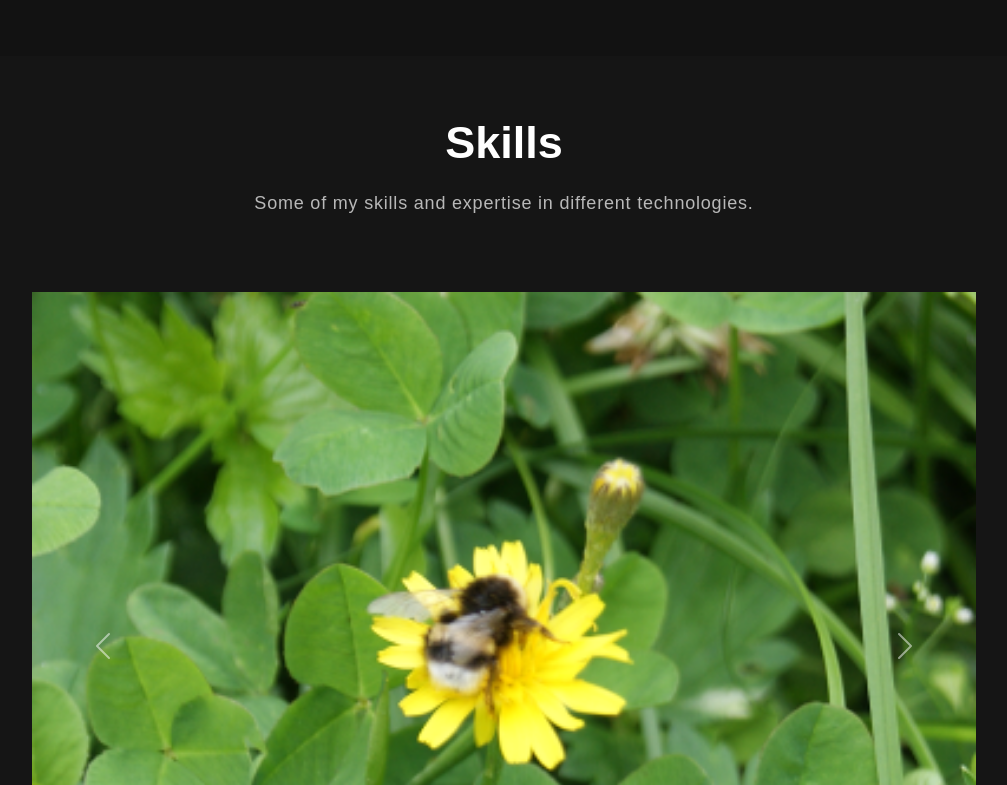
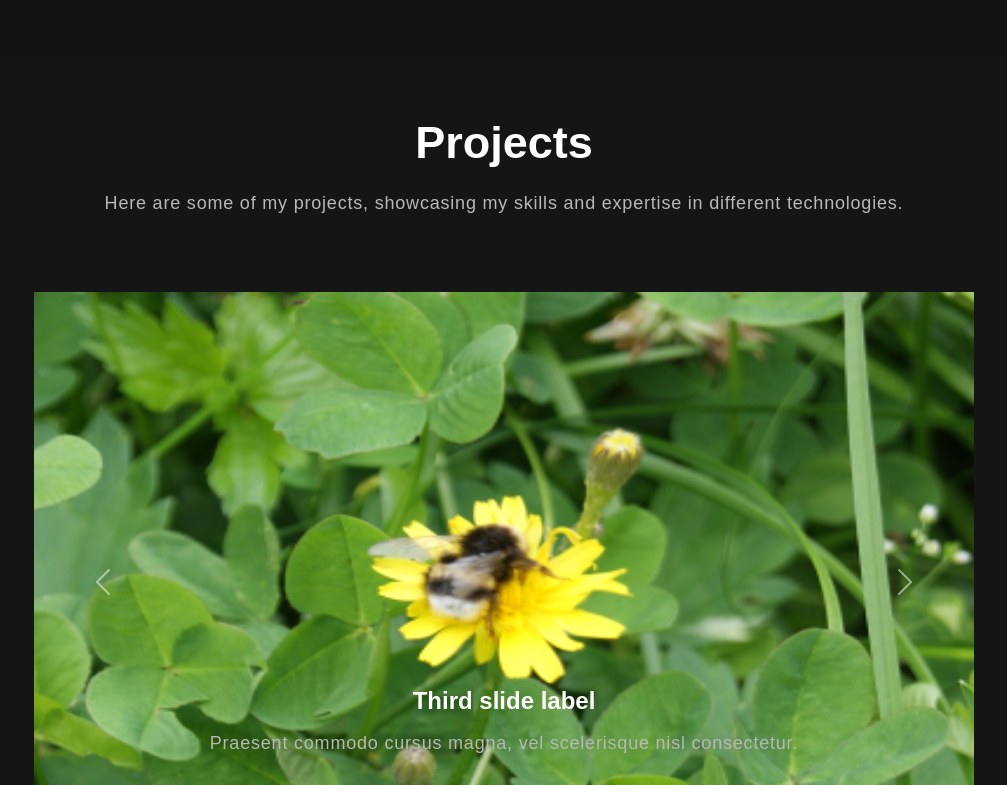
Before and after one commit to NeilSenEasow/personal_portfolio, a React (Create React App) app: page / in a window 1280 px wide. Shown: the part 375-1160 px from the top of the page, without its empty margins (136-1143 px from the left). Built offline with nearby package versions, Linux system fonts and the light colour scheme.

Commit message:
Add images to carousel

```diff
--- a/src/App.css
+++ b/src/App.css
@@ -338,6 +338,25 @@ nav.navbar .navbar-toggler[aria-expanded="true"] .navbar-toggler-icon {
   color: #B8B8B8;
 }
 
+.carousel-image {
+  width: 940px;   /* Example width - adjust as needed */
+  height: 580px;  /* Example height - adjust as needed */
+  overflow: hidden; /*Ensures the image does not overflow container*/
+}
+.carousel-image::before {
+  content: "";
+  display: block;
+  padding-top: 62.5%; /*Calculated by (height / width) * 100, which is (600 / 960) * 100 = 62.5%*/
+}
+.carousel-image > * {
+position: absolute;
+top: 0;
+left: 0;
+width: 100%;
+height: 100%;
+object-fit: cover;
+}
+
 .background-image-left {
   top: 28%;
   position: absolute;
--- a/src/Projects.jsx
+++ b/src/Projects.jsx
@@ -3,21 +3,19 @@ import Carousel from 'react-bootstrap/Carousel';
 import { faReact, faJs, faPython, faNodeJs } from '@fortawesome/free-brands-svg-icons';
 import { faCode, faBrain, faUsers } from '@fortawesome/free-solid-svg-icons';
 import { FontAwesomeIcon } from '@fortawesome/react-fontawesome';
-// import './Projects.css'; Import the custom CSS file
 
 function Projects() {
     return (
         <section className="skill">
           <div className="skill-bx">
-                <h2>Skills</h2>
-                <p>Some of my skills and expertise in different technologies.</p>
-
+                <h2>Projects</h2>
+                <p>Here are some of my projects, showcasing my skills and expertise in different technologies.</p>
                 <div className="skill-slider">
                     <Carousel>
                         <Carousel.Item interval={1000}>
                             <img
                                 className="carousel-image"
-                                src={require('./assets/images/image1.png')}
+                                src={require('./assets/images/KeeperApp.png')}
                                 alt="First slide"
                             />
                             <Carousel.Caption>
@@ -28,7 +26,7 @@ function Projects() {
                         <Carousel.Item interval={500}>
                             <img
                                 className="carousel-image"
-                                src={require('./assets/images/image2.png')}
+                                src={require('./assets/images/ToDoList.png')}
                                 alt="Second slide"
                             />
                             <Carousel.Caption>
```
Also changed, not shown: src/assets/images/KeeperApp.png (added), src/assets/images/ToDoList.png (added).
